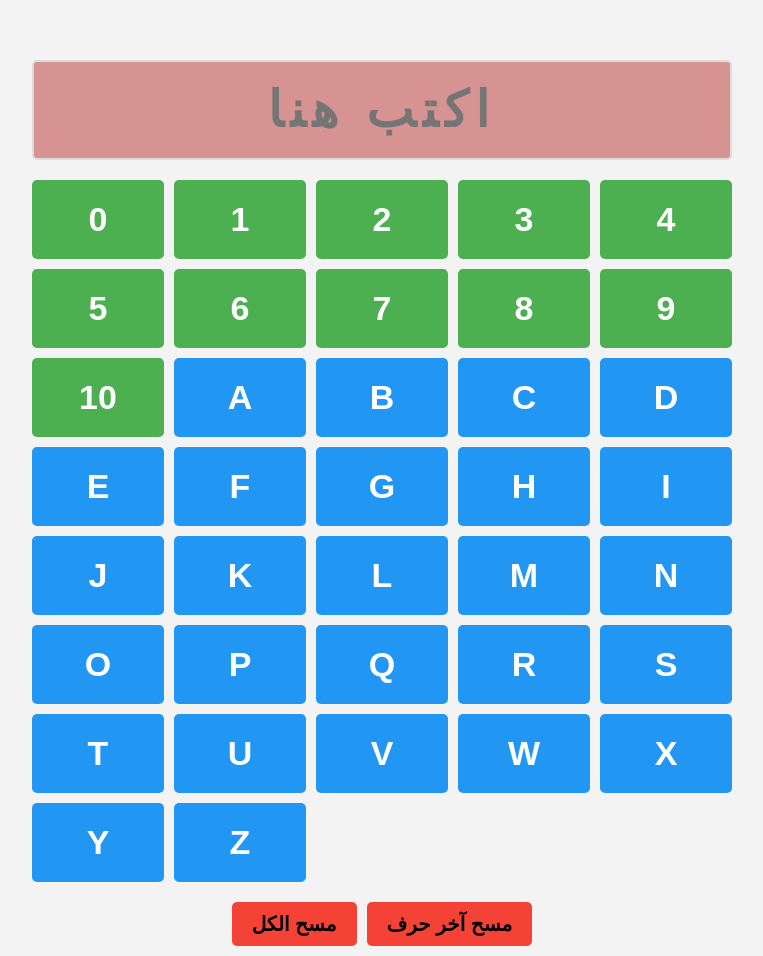
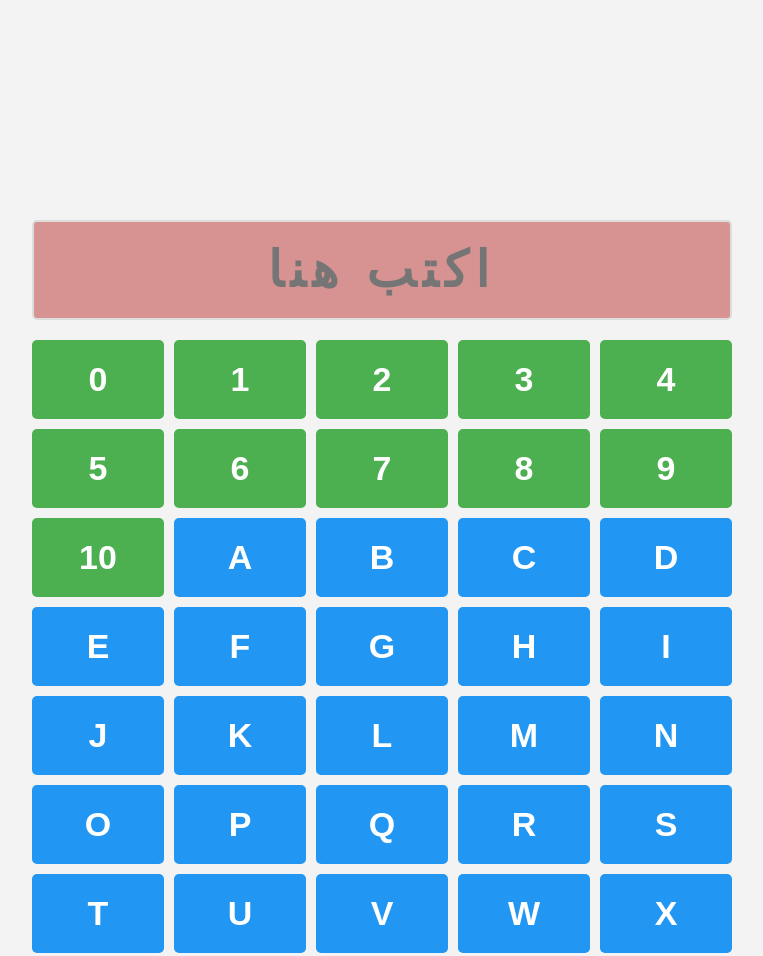
Before and after one commit to ahmedkhalafalla27-star/numbers, a plain HTML site: page index.html in a window 1280 px wide. Shown: the part 137-1093 px from the top of the page, without its empty margins (258-1021 px from the left). Drawn offline with Linux system fonts and the light colour scheme.

Commit message:
Update index.html

```diff
--- a/index.html
+++ b/index.html
@@ -16,7 +16,7 @@
       display: flex;
       justify-content: center;
       align-items: center;
-      height: 160vh;
+      height: 200vh;
       background-color: #f3f3f3;
     }
 
```
